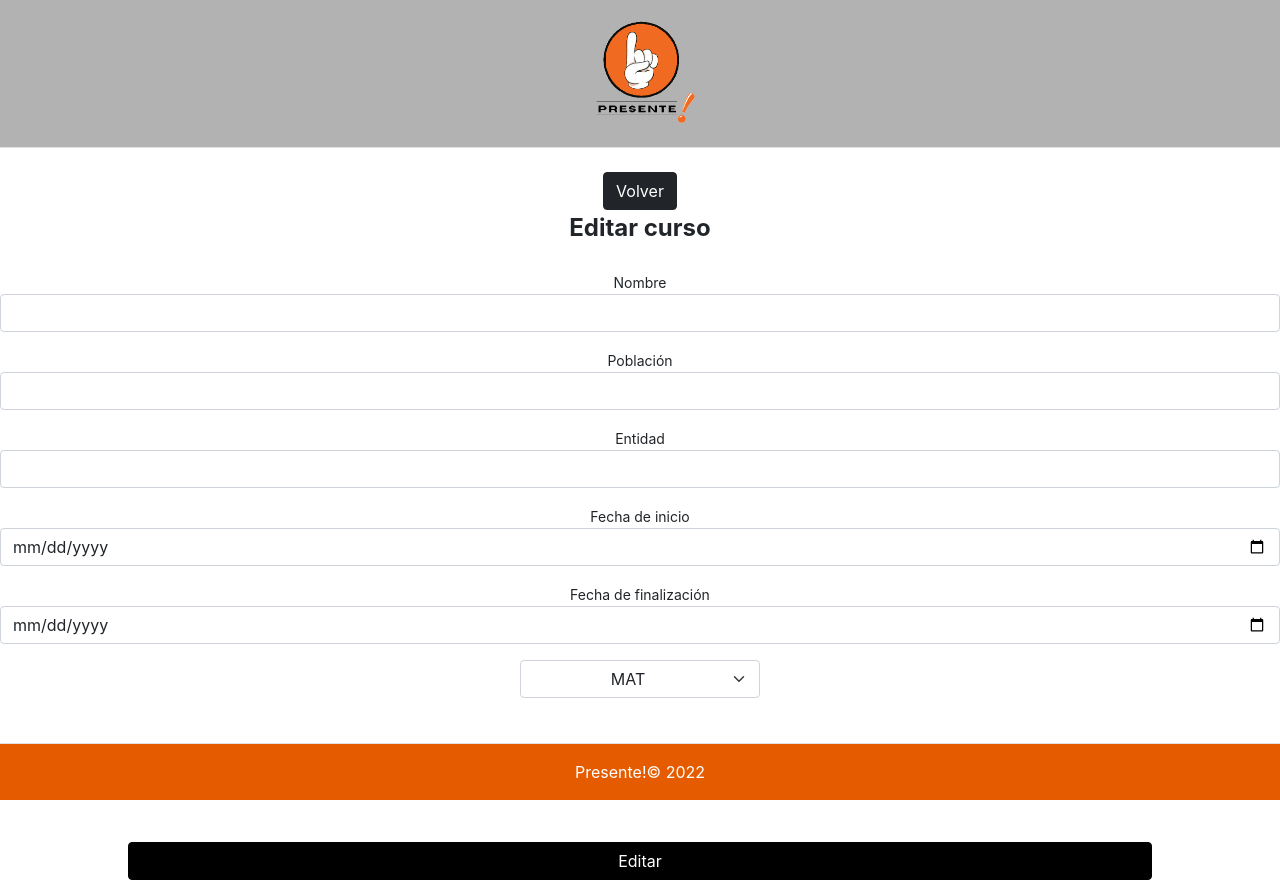
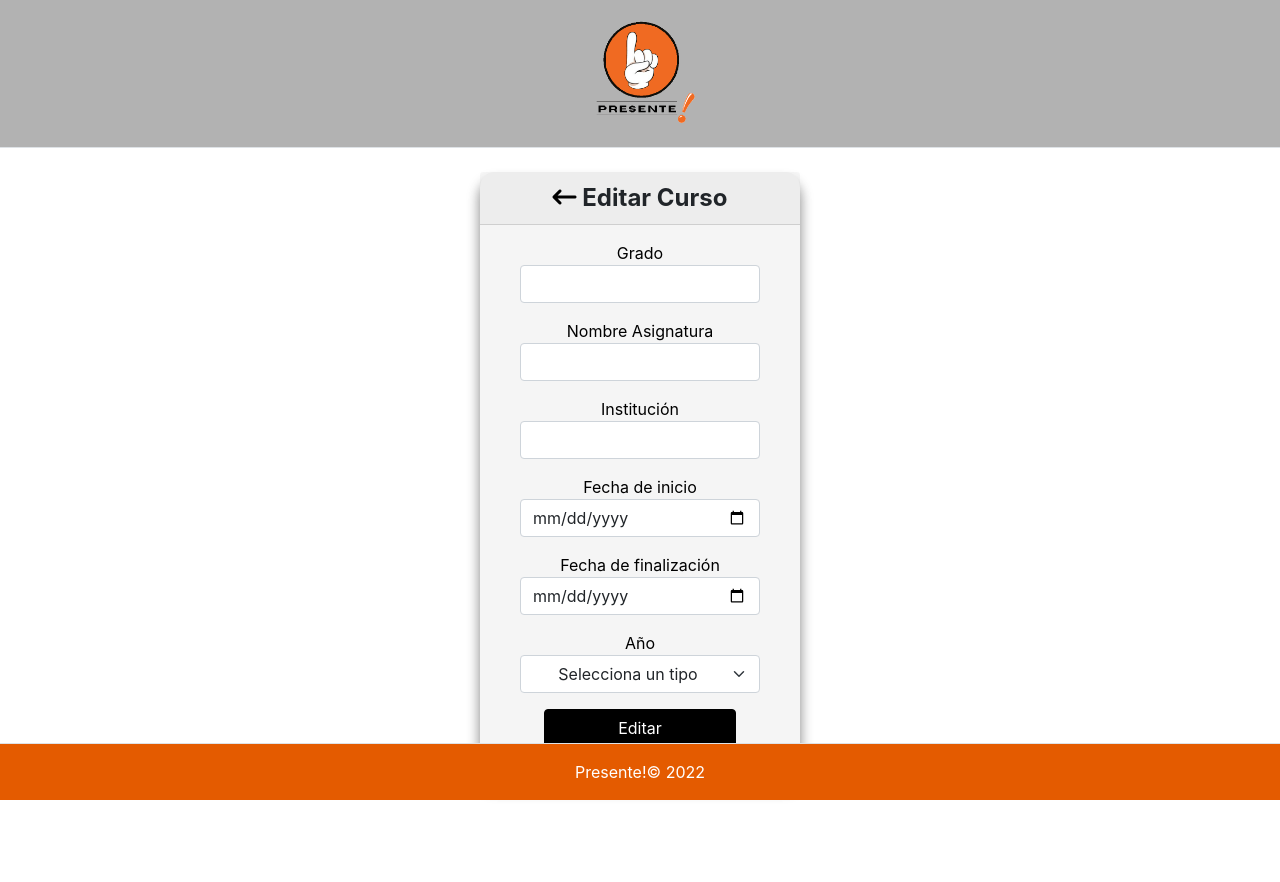
Before and after one commit to marcos223467/TFG_Front_End, a React (Create React App) app: page /editar_curso in a window 1280 px wide. Built offline with nearby package versions, Linux system fonts and the light colour scheme; no server answers.

Commit message:
Se pone el añadir asistencias

```diff
--- a/src/Routers.js
+++ b/src/Routers.js
@@ -19,6 +19,7 @@ import AdminAlumnos from './components/AdminAlumnos';
 import Asistencias from './components/Asistencias';
 import Menu_Cursos from './components/Menu_Cursos';
 import Cursos_Archivados from './components/Cursos_Archivados';
+import AsistenciaForm from './components/AsistenciaForm';
 const Router = () => {
     return (
 
@@ -42,6 +43,7 @@ const Router = () => {
                 <Route exact path="/admin" element={<Administrar />} />
                 <Route exact path="/admin_alums" element={<AdminAlumnos />} />
                 <Route exact path="/asistencias" element={<Asistencias/>} />
+                <Route exact path="/asistencias/add" element={<AsistenciaForm/>}/>
             </Routes>
             <Footer/>
         </BrowserRouter>
--- /dev/null
+++ b/src/components/AsistenciaForm.js
@@ -0,0 +1,114 @@
+import React, {useState, useEffect} from "react";
+import Global from '../Global';
+import axios from "axios";
+
+const AsistenciaForm = () =>
+{
+    const url = Global.url;
+    const [id_alumno, getId] = useState("");
+    const [curso, getCurso] = useState("");
+    const [nombre_alumno, getAlum] = useState("");
+    const [asistData, setAsistData] = useState({});
+
+    const fecha = React.createRef();
+
+    var estado = 0;
+    var asist = "Pendiente";
+
+    useEffect(() =>{
+        const urlParams = window.location.search;
+        const params = new URLSearchParams(urlParams);
+        getId(params.get("id"));
+        getCurso(params.get("curso"));
+        getAlum(params.get("nombre"));
+
+        if(id_alumno != "" && curso != "" && nombre_alumno != "")
+        {
+            document.getElementById("nombre").value = nombre_alumno;
+            document.getElementById("asig").value = curso;
+        }
+    },[curso,id_alumno,nombre_alumno]);
+
+    const changeState = () =>
+    {
+        setAsistData({
+            id_alumno: id_alumno,
+            nombre_alumno: nombre_alumno,
+            nombre_curso: curso.nombre,
+            fecha: fecha.current.value,
+            estado: asist
+        });
+
+        console.log(asistData);
+    }
+
+    const createAsist = async(event) =>
+    {
+        event.preventDefault();
+    }
+
+    function Volver(event)
+    {
+        event.preventDefault();
+        window.history.back();
+    }
+
+    function CambiaEstado()
+    {
+        switch(estado)
+        {
+            case 0: asist = "Presente";
+                    estado = 1;
+                    document.getElementById("estado").innerHTML = asist;
+                    document.getElementById("estado").style.backgroundColor = '#72E125';
+            break;
+            case 1: asist = "Retraso";
+                    estado = 2;
+                    document.getElementById("estado").innerHTML = asist;
+                    document.getElementById("estado").style.backgroundColor ='#F3B911' ;
+            break;
+            case 2: asist = "No Presente";
+                    estado = 3;
+                    document.getElementById("estado").innerHTML = asist;
+                    document.getElementById("estado").style.backgroundColor = '#E42525';
+            break;
+            case 3: asist = "Pendiente";
+                    estado = 0;
+                    document.getElementById("estado").innerHTML = asist;
+                    document.getElementById("estado").style.backgroundColor = '#5c636a';
+            break;
+        }
+        changeState();
+        console.log(asist);
+    }
+
+    return(
+        <div className="bd-example">
+            <div className="card-form2" id="form">
+                <form onSubmit={createAsist}>
+                    <div>
+                        <legend className="card-header mb-3"><a href="#" onClick={Volver}><i className="fa-solid fa-arrow-left-long"></i></a> Añadir Asistencia</legend>
+                    </div>
+                    <div className="mb-3">
+                        <label className="form-label">Alumno</label>
+                        <input id="nombre" type="text" className="form-control input-form" disabled/>
+                    </div>
+                    <div className="mb-3">
+                        <label className="form-label">Asignatura</label>
+                        <input id="asig" type="text" className="form-control input-form" disabled/>
+                    </div>
+                    <div className="mb-3">
+                        <label className="form-label">Fecha</label>
+                        <input type="date" className="form-control input-form" ref={fecha} onChange={changeState} required/>
+                    </div>
+                    <div className="mb-3">
+                        <button type="button" id="estado" className="btn btn-secondary btn-asis" onClick={CambiaEstado}>Pendiente</button>
+                    </div>
+                    <button type="submit" className="btn btn-form">Registrar</button>
+                </form>
+            </div>
+        </div>
+    )
+}
+
+export default AsistenciaForm;
--- a/src/components/CursoEdit.js
+++ b/src/components/CursoEdit.js
@@ -9,9 +9,9 @@ const CursoEdit = () =>
     const [id, getId] = useState(0);
     const [curso, getCurso] = useState([]);
 
-    const tipo = React.createRef();
+    const anyo = React.createRef();
+    const carrera = React.createRef();
     const nombre = React.createRef();
-    const poblacion = React.createRef();
     const entidad = React.createRef();
     const fecha_ini = React.createRef();
     const fecha_fin = React.createRef();
@@ -33,8 +33,8 @@ const CursoEdit = () =>
             let fecha_fin = curso[0].fecha_fin;
             fecha_ini = fecha_ini.replace(fecha_extra, "");
             fecha_fin = fecha_fin.replace(fecha_extra,"");
-            document.getElementById("poblacion").value = curso[0].poblacion;
-            document.getElementById("tipo").value = curso[0].tipo;
+            document.getElementById("carrera").value = curso[0].carrera;
+            document.getElementById("anyo").value = curso[0].anyo;
             document.getElementById("nombre").value = curso[0].nombre;
             document.getElementById("entidad").value = curso[0].entidad;
             document.getElementById("fecha_ini").value = fecha_ini;
@@ -50,9 +50,9 @@ const CursoEdit = () =>
 
     const changeState = () =>{
         setCursoData({
-                tipo: tipo.current.value,
+                anyo: anyo.current.value,
                 nombre: nombre.current.value,
-                poblacion: poblacion.current.value,
+                carrera: carrera.current.value,
                 entidad: entidad.current.value,
                 fecha_ini: fecha_ini.current.value,
                 fecha_fin: fecha_fin.current.value
@@ -75,42 +75,44 @@ const CursoEdit = () =>
     }
     return(
         <div className="bd-example">
-            <div>
-                <button id="volver" type="button" className="btn btn-dark" onClick={Volver}>Volver</button>
-            </div>
-            <form onSubmit={editCurso}>
-                <fieldset disabled="">
-                    <legend className="mb-4">Editar curso</legend>
-                    <div className="mb-3">
-                        <small className="">Nombre</small>
-                        <input type="text" id="nombre" className="form-control" ref={nombre} onChange={changeState}/>
+            <div className="card-form3">
+                <form onSubmit={editCurso}>
+                    <div>
+                        <legend className="card-header mb-3"><a href="#" onClick={Volver}><i className="fa-solid fa-arrow-left-long"></i></a> Editar Curso</legend>
                     </div>
                     <div className="mb-3">
-                        <small className="">Población</small>
-                        <input type="text" id="poblacion" className="form-control" ref={poblacion} onChange={changeState}/>
+                        <label  className="form-label">Grado</label>
+                        <input id="carrera" type="text" className="form-control input-form" ref={carrera} onChange={changeState}/>
                     </div>
                     <div className="mb-3">
-                        <small className="">Entidad</small>
-                        <input  type="text" id="entidad" className="form-control" ref={entidad} onChange={changeState}/>
+                        <label  className="form-label">Nombre Asignatura</label>
+                        <input id="nombre" type="text" className="form-control input-form" ref={nombre} onChange={changeState}/>
                     </div>
                     <div className="mb-3">
-                        <small className="">Fecha de inicio</small>
-                        <input  type="date" id="fecha_ini" className="form-control" ref={fecha_ini} onChange={changeState}/>
+                        <label  className="form-label">Institución</label>
+                        <input id="entidad" type="text" className="form-control input-form" ref={entidad} onChange={changeState}/>
                     </div>
                     <div className="mb-3">
-                        <small className="">Fecha de finalización</small>
-                        <input  type="date" id="fecha_fin" className="form-control" ref={fecha_fin} onChange={changeState}/>
+                        <label  className="form-label">Fecha de inicio</label>
+                        <input id="fecha_ini" type="date" className="form-control input-form" ref={fecha_ini} onChange={changeState}/>
                     </div>
                     <div className="mb-3">
-                        <select id="tipo" className="form-select" ref={tipo} onChange={changeState}>
-                            <option>MAT</option>
-                            <option>DAT</option>
-                            <option>FA</option>
+                        <label  className="form-label">Fecha de finalización</label>
+                        <input id="fecha_fin" type="date" className="form-control input-form" ref={fecha_fin} onChange={changeState}/>
+                    </div>
+                    <div className="mb-3">
+                        <label  className="form-label">Año</label>
+                        <select id="anyo" className="form-select" ref={anyo} onChange={changeState}>
+                            <option disabled selected>Selecciona un tipo</option>
+                            <option>1º</option>
+                            <option>2º</option>
+                            <option>3º</option>
+                            <option>4º</option>
                         </select>
                     </div>
-                    <button type="submit" className="btn btn-primary" id="btn">Editar</button>
-                </fieldset>
-            </form>
+                    <button type="submit" className="btn btn-form">Editar</button>
+                </form>
+            </div>
         </div>
     )
 }
```
Also changed, not shown: src/components/Asistencias.js (+9 -0 lines), CosasParaHacer.txt.
